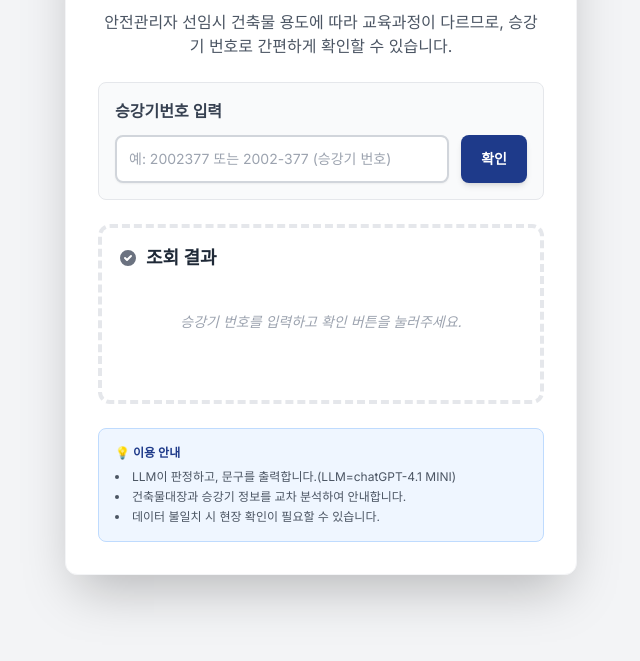
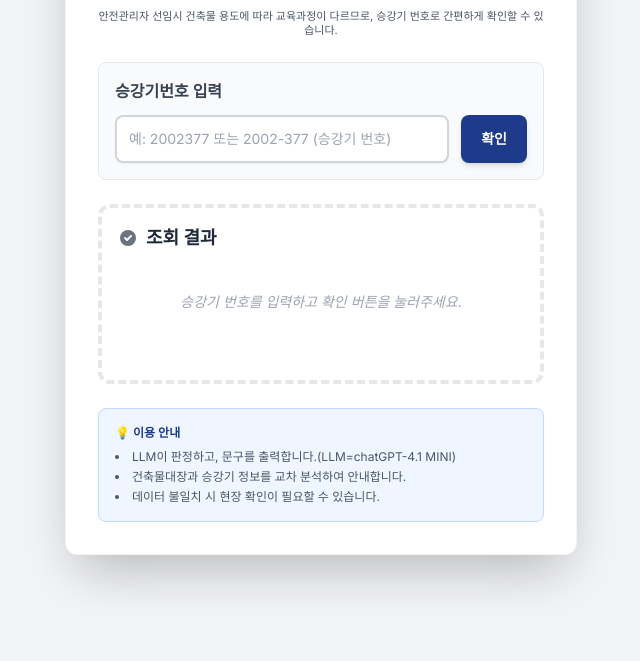
Before and after one commit to sun62199-jpg/building-api, a website: page public/index.html in a window 1280 px wide. Shown: the part 139-800 px from the top of the page, without its empty margins (319-959 px from the left). Drawn offline with nearby package versions, Linux system fonts and the light colour scheme.

Commit message:
Update index.html

```diff
--- a/public/index.html
+++ b/public/index.html
@@ -39,7 +39,7 @@
                 다중이용건축물 조회 시스템
             </h1>
             <p class="text-gray-500 font-bold mt-1 text-sm">양주출장소 김영선</p>
-            <p class="text-gray-600 text-xs sm:text-base mt-2">
+            <p class="text-gray-600 text-[11px] mt-2 leading-tight">
                 안전관리자 선임시 건축물 용도에 따라 교육과정이 다르므로, 승강기 번호로 간편하게 확인할 수 있습니다.
             </p>
         </header>
```
